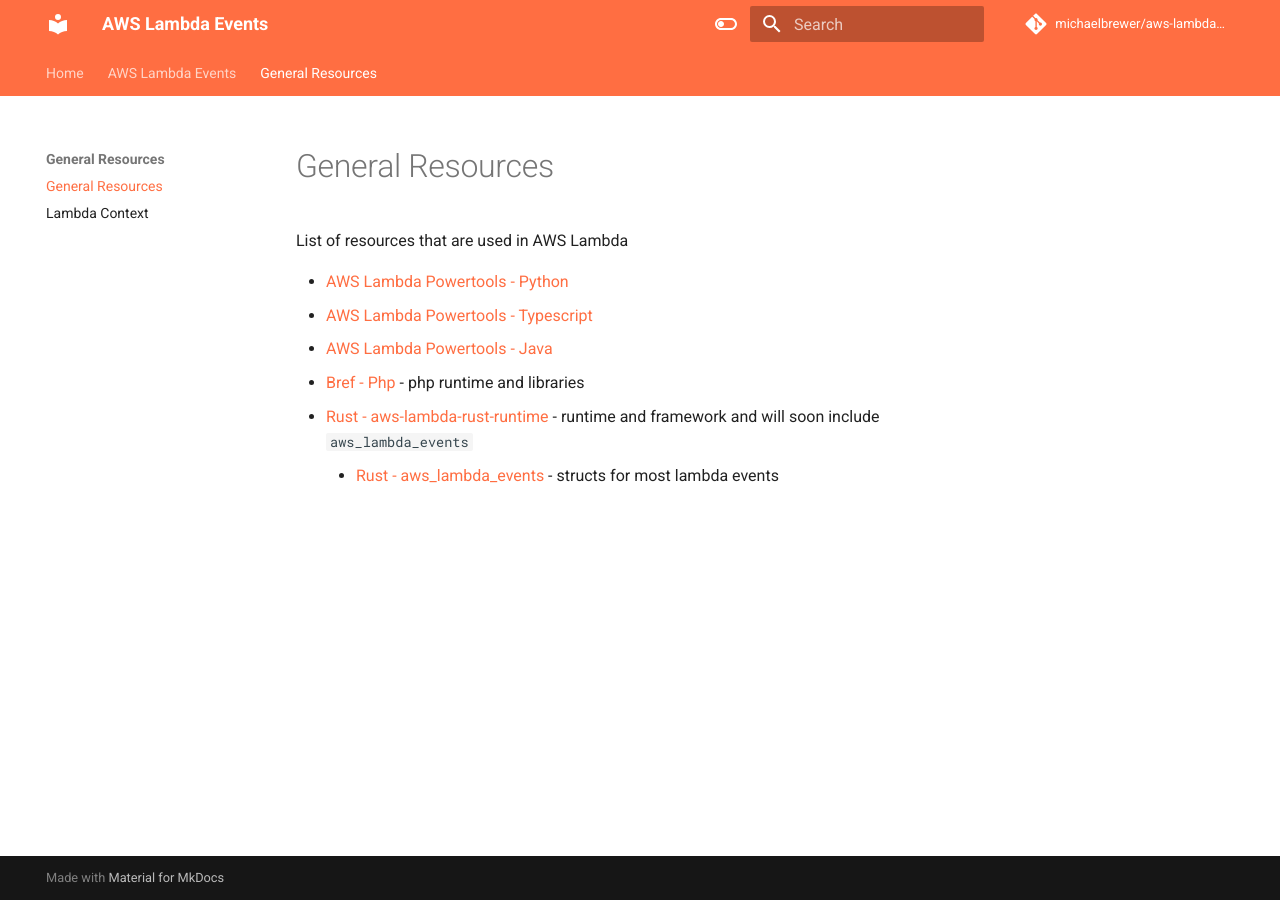
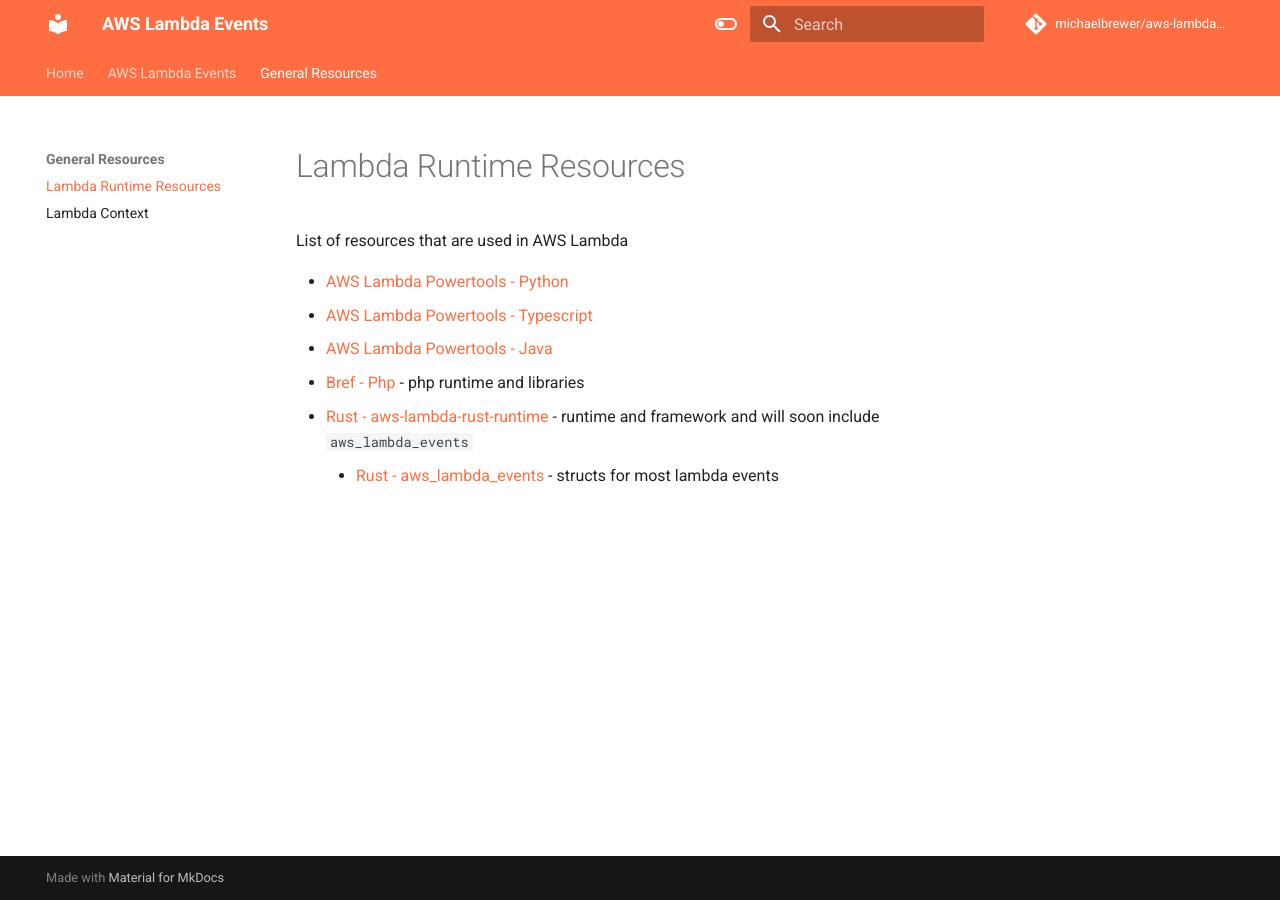
Before and after one commit to michaelbrewer/aws-lambda-events, an MkDocs documentation site: the page built from docs/lambda-runtimes.md, in a window 1280 px wide. Built offline with MkDocs 1.6.1 and Material for MkDocs 9.7.7, drawn with Linux system fonts in a browser that asks for light colours; comment, search, counter and statistics services are not loaded.

Commit message:
feat: lambda runtime resources

```diff
--- a/docs/general-resources.md
+++ b/docs/lambda-runtimes.md
@@ -1,4 +1,4 @@
-# General Resources
+# Lambda Runtime Resources
 
 List of resources that are used in AWS Lambda
 
--- a/mkdocs.yml
+++ b/mkdocs.yml
@@ -95,5 +95,5 @@
     - sqs.md
     - work-mail.md
   - General Resources:
-    - general-resources.md
+    - lambda-runtimes.md
     - lambda-context.md
```
